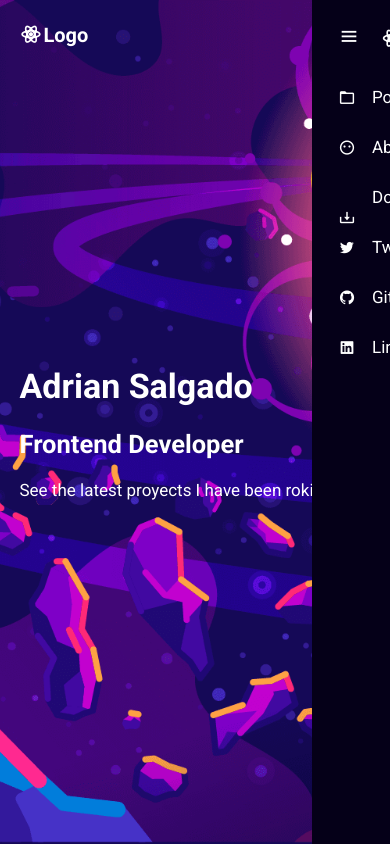
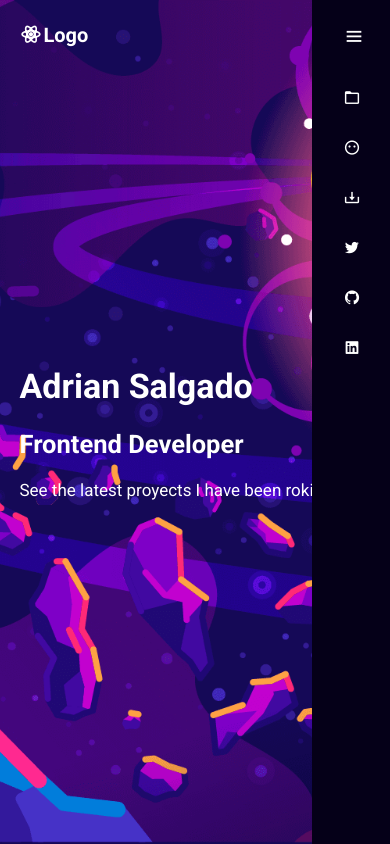
Before and after one commit to adriansa1gado/adriansa1gado.com, a React (Create React App) app: page / in a window 390 px wide. Built offline with nearby package versions, Linux system fonts and the light colour scheme.

Commit message:
add: 2/2 Sidebar responsive

```diff
--- a/src/components/styles/Sidebar.css
+++ b/src/components/styles/Sidebar.css
@@ -1,6 +1,6 @@
 .Sidebar {
   width: 78px;
-  padding: 24px 10px 0 10px;
+  padding: 24px 15px 0 15px;
   position: fixed;
   right: 0;
   top: 0;
@@ -9,16 +9,22 @@
   transition: all 0.5s ease;
 }
 
+.Sidebar .links-name {
+  opacity: 0;
+  pointer-events: none;
+}
+
+.Sidebar--active .links-name {
+  opacity: 1;
+  pointer-events: auto;
+}
+
 .Sidebar--active {
   width: 240px;
 }
 
 .Sidebar--active .Sidebar__content span {
-  order: 1;
-}
-
-.Sidebar--active .Sidebar__content .Sidebar-menu {
-  order: 2;
+  display: flex;
 }
 
 .Sidebar__content {
@@ -28,13 +34,12 @@
 }
 
 .Sidebar__content span {
-  order: 2;
+  display: none;
   margin-left: 15px;
   line-height: 28px;
 }
 
 .Sidebar-menu {
-  order: 1;
   margin-left: 10px;
   font-size: 2.2rem;
 }
@@ -57,6 +62,7 @@
   line-height: 40px;
   border-radius: 8px;
   transition: all 0.4s ease;
+  white-space: nowrap;
 }
 
 .Sidebar__item-tooltip {
@@ -81,12 +87,16 @@
   background: #ffffff;
 }
 
+.Sidebar__item a i {
+  min-width: 50px;
+}
+
 .Sidebar__item:hover .Sidebar__item-tooltip {
   transition: all 0.5s ease;
   opacity: 1;
   top: 50%;
 }
 
-.Sidebar__item a i {
-  min-width: 50px;
+.Sidebar--active .Sidebar__item-tooltip {
+  display: none;
 }
```
